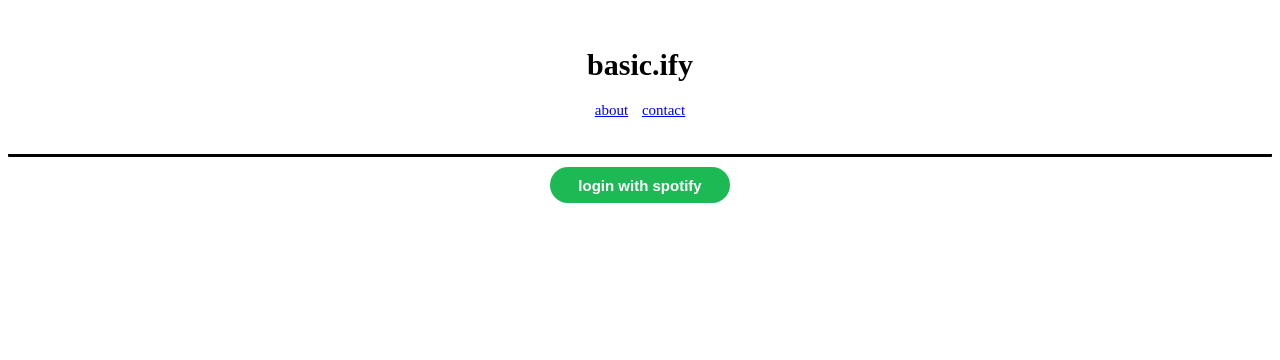
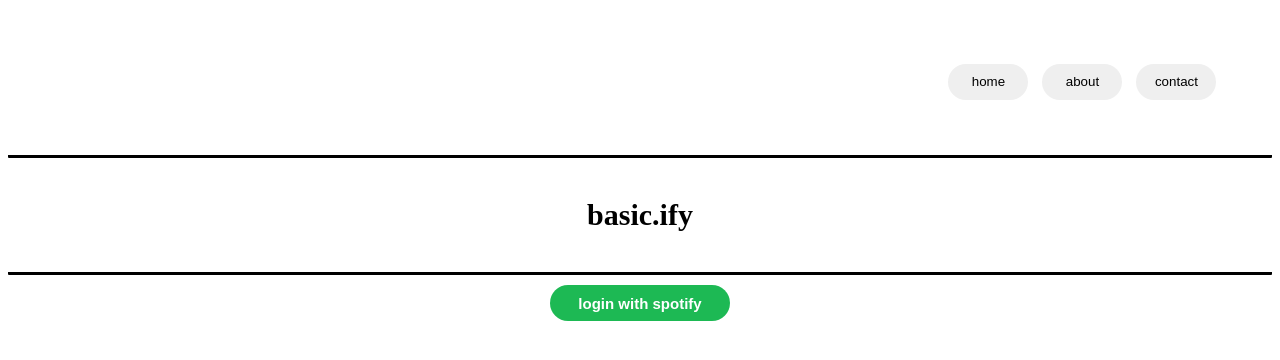
Before and after one commit to paulresmer/basic.ify, a website built with Vite: page index.html in a window 1280 px wide. Built offline with nearby package versions, Linux system fonts and the light colour scheme.

Commit message:
add header buttons

```diff
--- a/index.html
+++ b/index.html
@@ -12,12 +12,16 @@
 <body>
   <div id="app"></div>
 
+  <div class="head_buttons">
+    <button onclick="window.location.href = 'index.html';" class="btns">home</button>
+
+    <button onclick="window.open('about.html', '_blank')" class="btns">about</button>
+
+    <button onclick="window.open('about.html', '_blank')" class="btns">contact</button>
+  </div>
   <div class="header">
     <h1>basic.ify</h1>
-    <p class="buttons">
-      <a href="./about.html" target="_blank" class="link">about</a>
-      <a href="./contact.html" target="_blank" class="link">contact</a>
-    </p>
+
   </div>
 
   <button onclick="window.location.href = 'results.html';" class="spotify">login with spotify</button>
--- a/style.css
+++ b/style.css
@@ -7,6 +7,28 @@
   border-bottom-style: solid;
   border-color: black;
   border-radius: 1px;
+}
+
+div.head_buttons {
+  text-align: right;
+  padding: 4%;
+  border-bottom-style: solid;
+  border-color: black;
+  border-radius: 1px;
+}
+
+.btns {
+  margin: 5px;
+  border: none;
+  height: 36px;
+  width: 80px;
+  border-radius: 18px;
+  transition-duration: .4s;
+}
+
+.btns:hover {
+  background-color: grey;
+  color: white;
 }
 
 body {
```
Also changed, not shown: about.html (+7 -0 lines), contact.html (+8 -0 lines).
